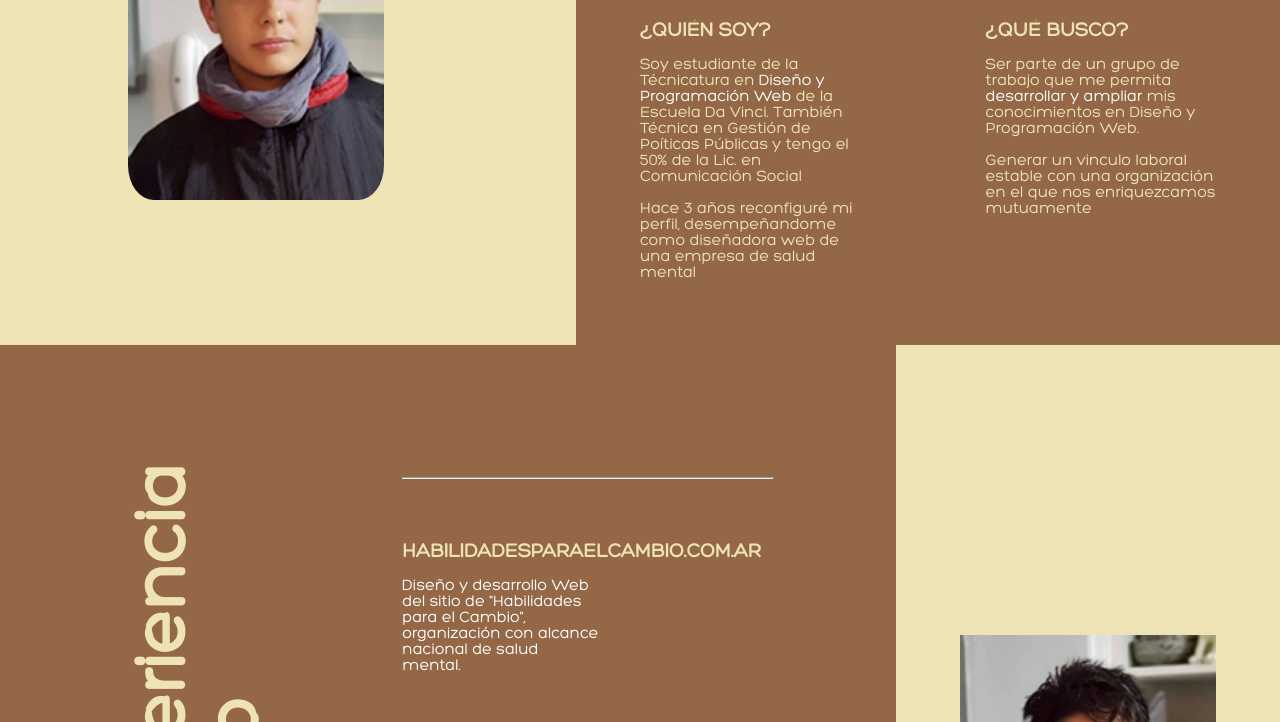
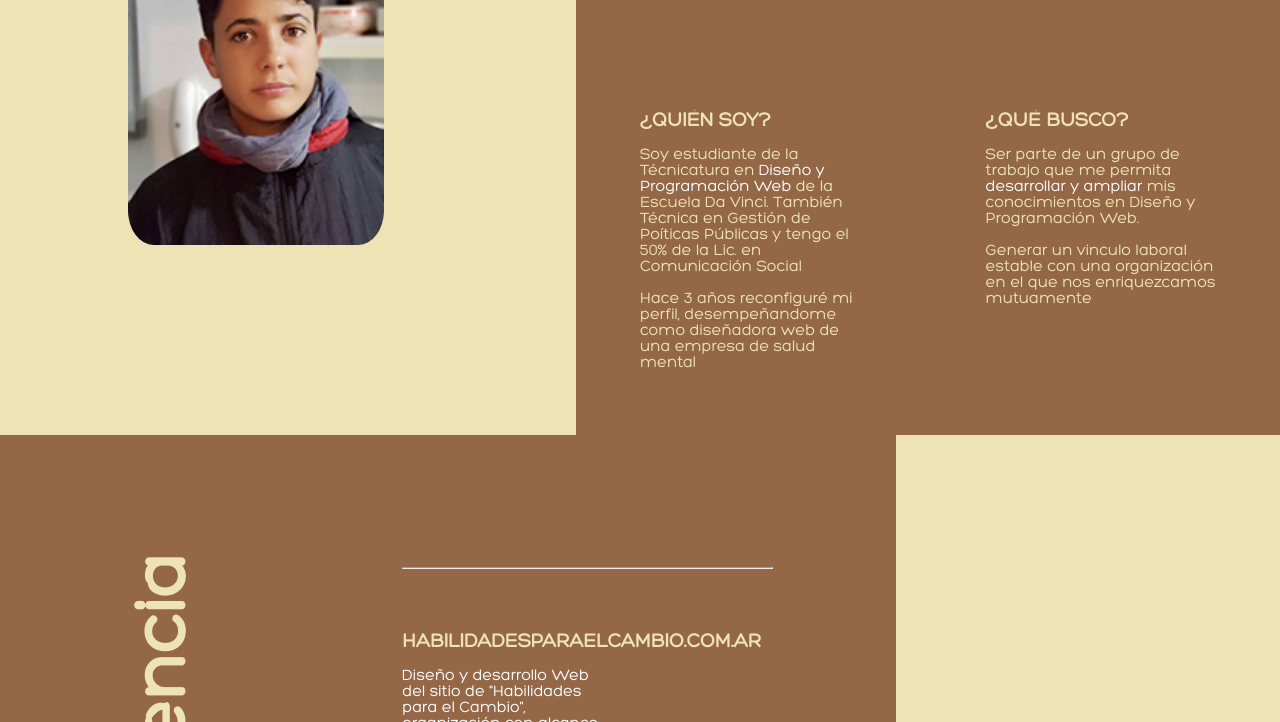
Before and after one commit to nkrowicki/nanu-web, a plain HTML site: page index.html in a window 1280 px wide. Shown: the part 295-1017 px from the top of the page. Drawn offline with Linux system fonts and the light colour scheme; files whose address does not match are found by name.

```diff
--- a/css/portfolio.css
+++ b/css/portfolio.css
@@ -80,6 +80,11 @@ p {
 }
 
 /* First */
+
+.first-section {
+  min-height: 730px;
+}
+
 .name {
   position: absolute;
   top: 25%;
--- a/index.html
+++ b/index.html
@@ -10,7 +10,7 @@
     <link rel="stylesheet" href="css/styless.css" />
   </head>
   <body>
-    <section class="section row">
+    <section class="section first-section row">
       <div class="left-first column relative">
         <img class="photo" src="images/foto.png" />
         <h1 class="name text">Ana Flynn</h1>
```
